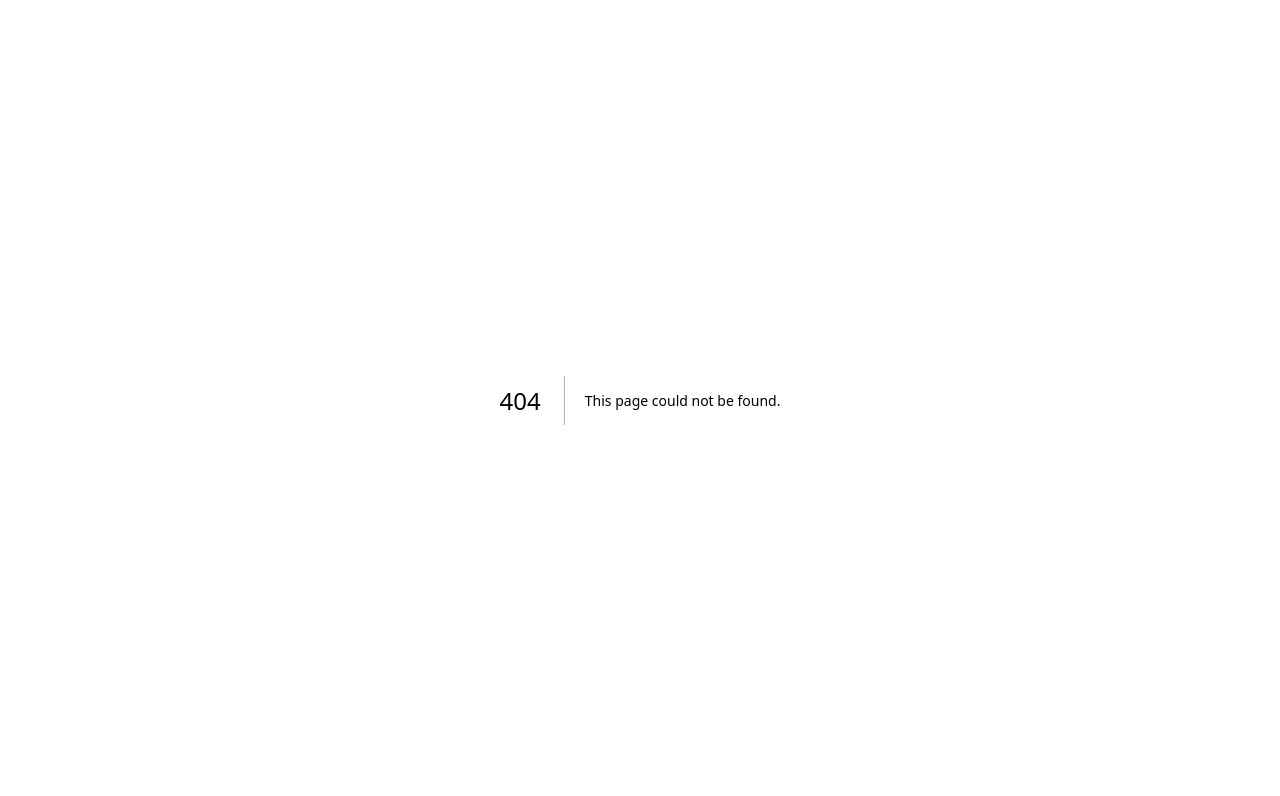
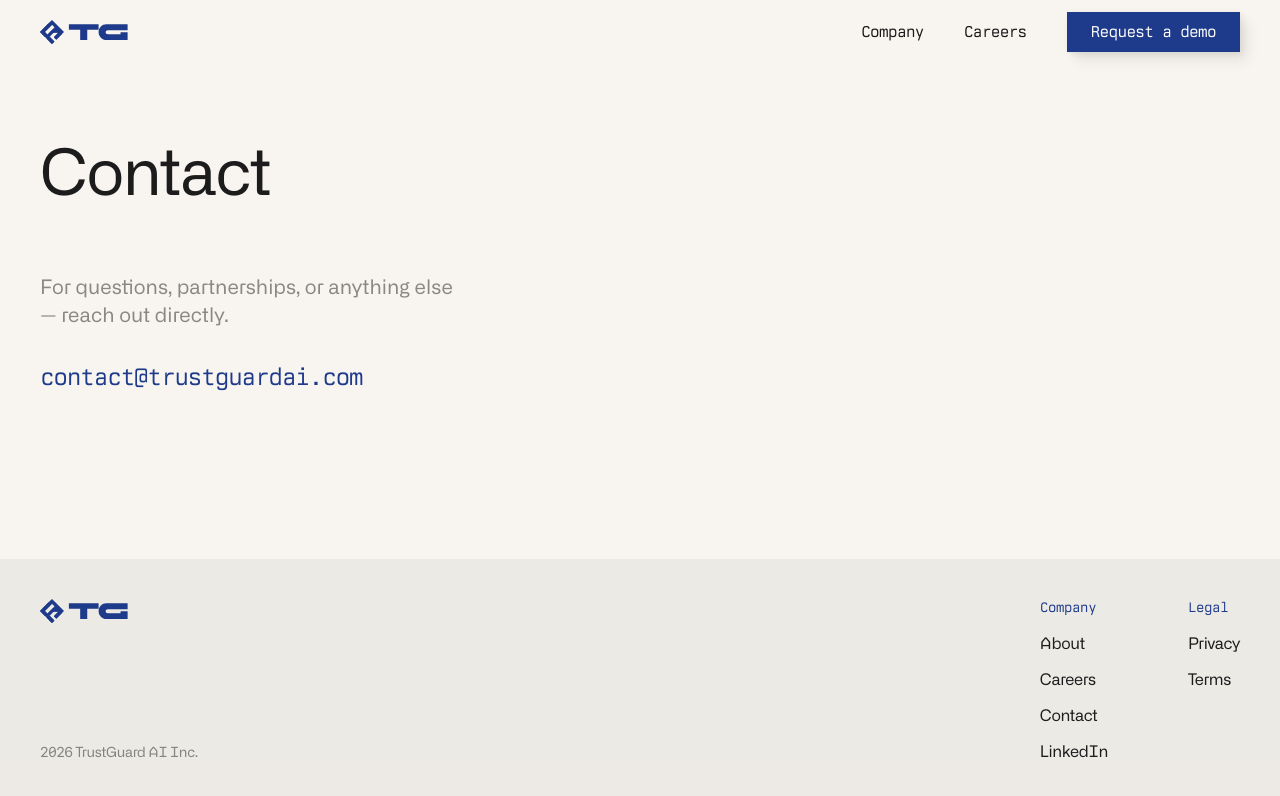
Before and after one commit to fvckprth/trustguard-mktg-v2, a Next.js app: page /contact in a window 1280 px wide. Before the commit this address had no page. Shown: the top 796 px of the page. Built offline with nearby package versions, Linux system fonts and the light colour scheme.

Commit message:
Add /contact page, update footer link and sitemap
Co-Authored-By: Claude Opus 4.6 <noreply@anthropic.com>

```diff
--- /dev/null
+++ b/src/app/(marketing)/contact/page.tsx
@@ -0,0 +1,40 @@
+import type { Metadata } from "next";
+import { FadeUp } from "@/components/fade-up";
+
+export const metadata: Metadata = {
+  title: "Contact",
+  description: "Get in touch with TrustGuard AI for questions, partnerships, or demo requests.",
+  alternates: { canonical: "https://trustguardai.com/contact" },
+};
+
+export default function ContactPage() {
+  return (
+    <div className="flex flex-col gap-20 md:gap-[80px]">
+      <section className="pt-16 md:pt-32 px-6 md:px-10 pb-20 md:pb-40">
+        <div className="max-w-[1280px] mx-auto flex flex-col gap-10 md:gap-16">
+          <FadeUp>
+            <h1 className="text-[32px] md:text-[64px] leading-tight tracking-tight text-foreground">
+              Contact
+            </h1>
+          </FadeUp>
+
+          <FadeUp delay={100}>
+            <div className="flex flex-col gap-8 max-w-[540px]">
+              <p className="text-sm md:text-xl leading-snug text-muted">
+                For questions, partnerships, or anything else
+                <br />
+                — reach out directly.
+              </p>
+              <a
+                href="mailto:contact@trustguardai.com"
+                className="font-mono text-base md:text-[24px] tracking-[-0.04em] text-accent hover:opacity-80 transition-opacity"
+              >
+                contact@trustguardai.com
+              </a>
+            </div>
+          </FadeUp>
+        </div>
+      </section>
+    </div>
+  );
+}
--- a/src/app/sitemap.ts
+++ b/src/app/sitemap.ts
@@ -7,6 +7,7 @@ export default function sitemap(): MetadataRoute.Sitemap {
     { url: BASE_URL, lastModified: new Date() },
     { url: `${BASE_URL}/company`, lastModified: new Date() },
     { url: `${BASE_URL}/careers`, lastModified: new Date() },
+    { url: `${BASE_URL}/contact`, lastModified: new Date() },
     { url: `${BASE_URL}/request-demo`, lastModified: new Date() },
     { url: `${BASE_URL}/terms`, lastModified: new Date() },
     { url: `${BASE_URL}/privacy`, lastModified: new Date() },
--- a/src/components/footer.tsx
+++ b/src/components/footer.tsx
@@ -5,7 +5,7 @@ const FOOTER_LINKS = {
   Company: [
     { label: "About", href: "/company" },
     { label: "Careers", href: "/careers" },
-    { label: "Contact", href: "mailto:contact@trustguardai.com" },
+    { label: "Contact", href: "/contact" },
     {
       label: "LinkedIn",
       href: "https://www.linkedin.com/company/trustguardai/",
```
